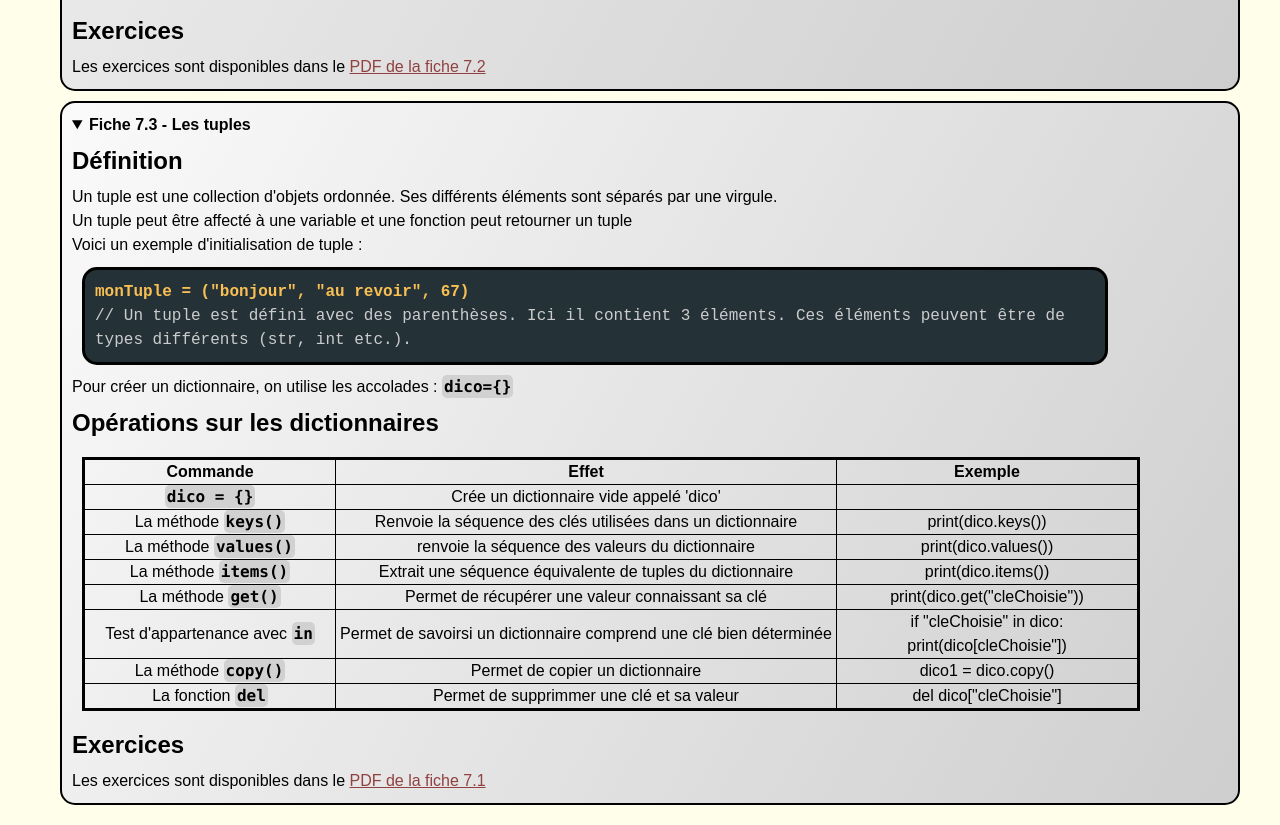
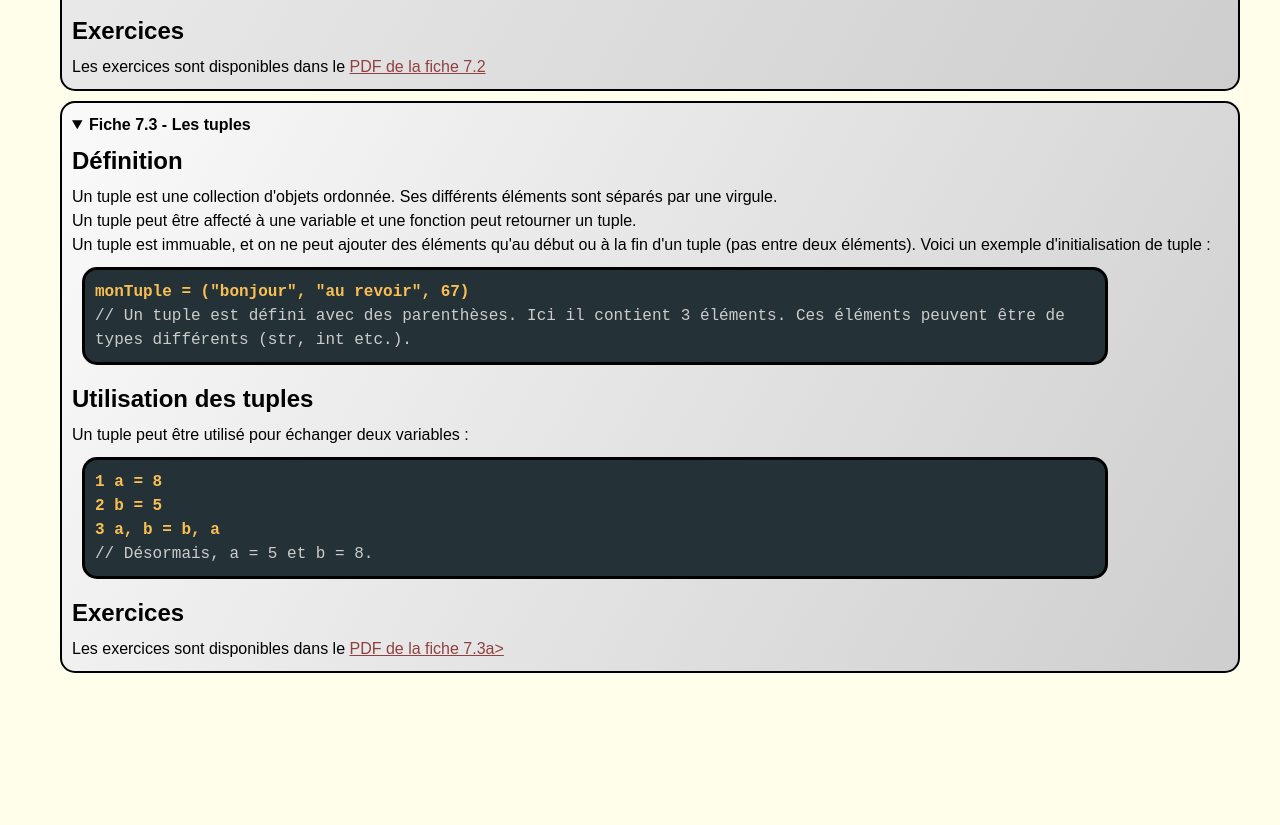
Before and after one commit to BuchronOboi/Site-de-NSI, a plain HTML site: page pages/fiches/fiche7.html in a window 1280 px wide. Shown: the part 2284-3109 px from the top of the page. After the commit the page ends 2977 px from the top, so only its background shows below. Drawn offline with Linux system fonts and the light colour scheme.

Commit message:
Fiches 7 finies sauf le scan du PDF Fiche 8 faite mais courte

```diff
--- a/pages/fiches/fiche7.html
+++ b/pages/fiches/fiche7.html
@@ -198,63 +198,22 @@
             <summary>Fiche 7.3 - Les tuples</summary>
             <h2>Définition</h2>
             Un tuple est une collection d'objets ordonnée. Ses différents éléments sont séparés par une virgule.<br>
-            Un tuple peut être affecté à une variable et une fonction peut retourner un tuple<br>
+            Un tuple peut être affecté à une variable et une fonction peut retourner un tuple.<br>
+            Un tuple est immuable, et on ne peut ajouter des éléments qu'au début ou à la fin d'un tuple (pas entre deux éléments).
             Voici un exemple d'initialisation de tuple :
             <div id="bloc-de-code">monTuple = ("bonjour", "au revoir", 67)<br>
-            <div id="commentaire">// Un tuple est défini avec des parenthèses. Ici il contient 3 éléments. Ces éléments peuvent être de types différents (str, int etc.).</div>
-
+                <div id="commentaire">// Un tuple est défini avec des parenthèses. Ici il contient 3 éléments. Ces
+                    éléments peuvent être de types différents (str, int etc.).</div>
             </div>
-            Pour créer un dictionnaire, on utilise les accolades : <span class="surligner-en-gris">dico={}</span>
-            <h2>Opérations sur les dictionnaires</h2>
-            <table border="1">
-                <tr>
-                    <th style="width: 250px;">Commande</th>
-                    <th style="width: 500px;">Effet</th>
-                    <th style="width: 300px;">Exemple</th>
-                </tr>
-                <tr>
-                    <td><span class="surligner-en-gris">dico = {}</span></td>
-                    <td>Crée un dictionnaire vide appelé 'dico'</td>
-                </tr>
-                <tr>
-                    <td>La méthode <span class="surligner-en-gris">keys()</span></td>
-                    <td>Renvoie la séquence des clés utilisées dans un dictionnaire</td>
-                    <td>print(dico.keys())</td>
-                </tr>
-                <tr>
-                    <td>La méthode <span class="surligner-en-gris">values()</span></td>
-                    <td>renvoie la séquence des valeurs du dictionnaire</td>
-                    <td>print(dico.values())</td>
-                </tr>
-                <tr>
-                    <td>La méthode <span class="surligner-en-gris">items()</span></td>
-                    <td>Extrait une séquence équivalente de tuples du dictionnaire</td>
-                    <td>print(dico.items())</td>
-                </tr>
-                <tr>
-                    <td>La méthode <span class="surligner-en-gris">get()</span></td>
-                    <td>Permet de récupérer une valeur connaissant sa clé</td>
-                    <td>print(dico.get("cleChoisie"))</td>
-                </tr>
-                <tr>
-                    <td>Test d'appartenance avec <span class="surligner-en-gris">in</span></td>
-                    <td>Permet de savoirsi un dictionnaire comprend une clé bien déterminée</td>
-                    <td>if "cleChoisie" in dico:<br>
-                        print(dico[cleChoisie"])</td>
-                </tr>
-                <tr>
-                    <td>La méthode <span class="surligner-en-gris">copy()</span></td>
-                    <td>Permet de copier un dictionnaire </td>
-                    <td>dico1 = dico.copy()</td>
-                </tr>
-                <tr>
-                    <td>La fonction <span class="surligner-en-gris">del</span></td>
-                    <td>Permet de supprimmer une clé et sa valeur</td>
-                    <td>del dico["cleChoisie"]</td>
-                </tr>
-            </table>
+            <h2>Utilisation des tuples</h2>
+            Un tuple peut être utilisé pour échanger deux variables :
+            <div id="bloc-de-code">1 a = 8<br>
+                2 b = 5<br>
+                3 a, b = b, a
+                <div id="commentaire"> // Désormais, a = 5 et b = 8.</div>
+            </div>
             <h2>Exercices</h2>
-            Les exercices sont disponibles dans le <a href="/ressources/fiche6/Fiche7_1.pdf">PDF de la fiche 7.1</a>
+            Les exercices sont disponibles dans le <a href="/ressources/fiche6/Fiche7_3.pdf">PDF de la fiche 7.3a>
         </details>
 
 
@@ -298,27 +257,6 @@
                 });
             })();
         })
-    /*Gestion des images de la page*/
-    const images = document.querySelectorAll('.agrandir-image img');
-    const modal = document.getElementById('modal');
-    const modalImg = document.getElementById('modalImg');
-    const closeBtn = document.querySelector('.close');
-
-    images.forEach(img => {
-        img.addEventListener('click', () => {
-            modalImg.src = img.src.replace('200x150', '800x600');
-            modal.classList.add('active');
-            document.body.style.overflow = 'hidden'; // empêche de scroller dans le fond
-        });
-    });
-
-    // Fermer si on clique sur la croix ou le fond noir
-    modal.addEventListener('click', (e) => {
-        if (e.target === modal || e.target === closeBtn) {
-            modal.classList.remove('active');
-            document.body.style.overflow = '';
-        }
-    });
 </script>
 
 </html>
--- a/pages/menu.html
+++ b/pages/menu.html
@@ -12,6 +12,7 @@
 				<li><a href="/pages/fiches/fiche5.html">Fiche 5</a></li>
 				<li><a href="/pages/fiches/fiche6.html">Fiche 6</a></li>
 				<li><a href="/pages/fiches/fiche7.html">Fiche 7</a></li>
+				<li><a href="/pages/fiches/fiche8.html">Fiche 8</a></li>
 			</ul>
 		</li>
 		<!-- <li><a href="/pages/quiz_test.html">📝 Quiz / tests</a></li>
```
Also changed, not shown: pages/fiches/fiche8.html (added, +82 -0 lines).
